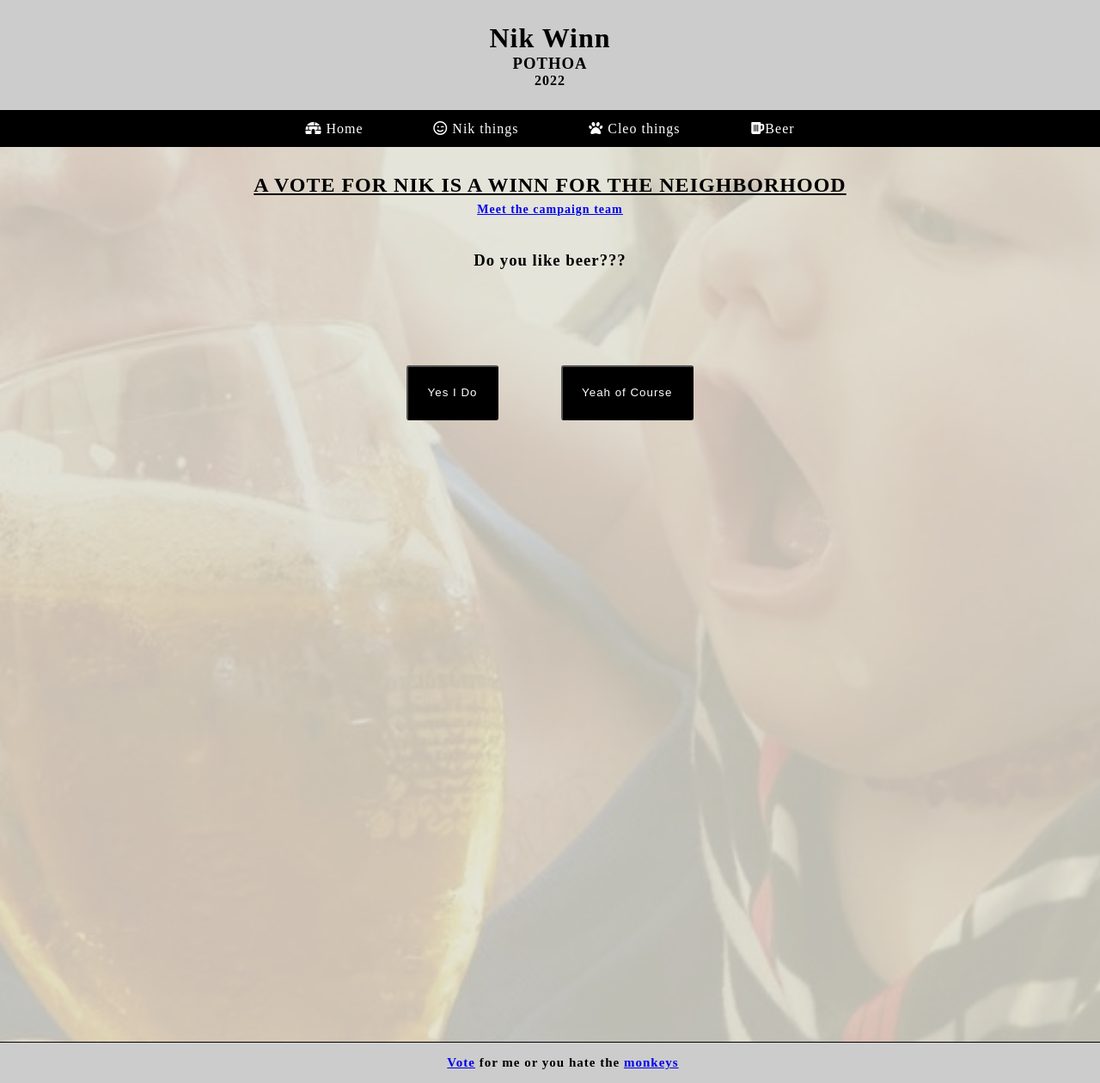
After one commit to pchapl1/winn22v2, a PHP site: page /beer.html in a window 1280 px wide. The commit adds this page. Shown: the whole page at 86% size. Run offline with PHP 8.4, Linux system fonts and the light colour scheme; some libraries are stand-ins or nearby versions.

Commit message:
hopefully finished site

```diff
--- /dev/null
+++ b/beer.html
@@ -0,0 +1,40 @@
+<!DOCTYPE html>
+<html lang="en">
+<head>
+    <meta charset="UTF-8">
+    <meta http-equiv="X-UA-Compatible" content="IE=edge">
+    <meta name="viewport" content="width=device-width, initial-scale=1.0">
+    <title>Nik Winn</title>
+    <link rel="stylesheet" href="static/style.css">
+    <script
+    src="https://code.jquery.com/jquery-3.3.1.js"
+    integrity="sha256-2Kok7MbOyxpgUVvAk/HJ2jigOSYS2auK4Pfzbm7uH60="
+    crossorigin="anonymous">
+    </script>
+    <script>
+    $(function(){
+    $("#header").load("header.html");
+    $("#nav").load("nav.html");
+    $("#footer").load("footer.html");
+    });
+    </script>
+</head>
+<body>
+    <div id="header"></div>
+    <main>
+        <div id="nav"></div>
+        <div class="bg">
+            <img src="img/nik-as-a-baby.jpg" alt="">
+        </div>
+        <div class="beer-main">
+            <h3 class="beer-title">Do you like beer???</h3>
+
+        </div>
+        <div class="beer-main-child">
+            <a href="home.html"><button>Yes I Do</button></a>
+            <a href="home.html"><button>Yeah of Course</button></a>
+        </div>
+    </main>
+
+    <div id="footer"></div>
+</body>
--- a/home.html
+++ b/home.html
@@ -31,7 +31,7 @@
             <div class="hwrap"><div class="hmove">
                 <div class="hitem">You can't spell loser with #Winn</div>
                 <div class="hitem">Vote Nik, let's #Winn this together </div>
-                <div class="hitem">"Just #Winn baby #Winn" -Al Davis - Oakland Raiders owner</div>
+                <div style="margin-right: 155px;" class="hitem">"Just #Winn baby #Winn" -Al Davis - Oakland Raiders owner</div>
                 <div class="hitem">Winners gonna #Winn</div>
                 <div class="hitem">A quitter never wins and a #Winn never quits! - Napoleon Bonaparte</div>
               </div></div>
--- a/nav.html
+++ b/nav.html
@@ -11,8 +11,8 @@
     <nav class="nav-bar">
         <a href="home.html"><i class="fas fa-igloo"></i>  Home</a>
         <a href="nik-page.html"><i class="far fa-smile-wink"></i>  Nik things</a>
-        <a href=""><i class="fas fa-paw"></i> Cleo things</a>
-        <a href=""><i class="fas fa-beer"></i>Beer</a>
+        <a href="cleo-things.html"><i class="fas fa-paw"></i> Cleo things</a>
+        <a href="beer.html"><i class="fas fa-beer"></i>Beer</a>
     </nav>
     <div class="slogan">
         <h2>A VOTE FOR NIK IS A WINN FOR THE NEIGHBORHOOD</h2>
--- a/static/style.css
+++ b/static/style.css
@@ -113,6 +113,13 @@ nav a{
     text-align: center;
     /* width: 80%; */
 }
+
+.container a{
+
+    text-align: center;
+    font-size: 14px;
+    /* width: 80%; */
+}
 .confusion{
     margin: 3%;
 }
@@ -205,6 +212,7 @@ footer {
     text-align: center;
     white-space: nowrap;
     font-weight: 700;
+
   }
 
   /* (D) ANIMATION - MOVE ITEMS FROM RIGHT TO LEFT */
@@ -213,8 +221,41 @@ footer {
     0% { transform: translate3d(100%, 0, 0); }
     100% { transform: translate3d(-600%, 0, 0); }
   }
-  .hmove { animation: tickerh linear 40s infinite; }
+  .hmove { animation: tickerh linear 30s infinite; }
   /* .hmove:hover { animation-play-state: paused; } */
+
+
+.cleo-main {
+    display: flex;
+    justify-content: center;
+    font-size: x-large;
+    margin-top: 100px;
+}
+
+.beer-main {
+    display: block;
+    text-align: center;
+
+}
+
+.beer-main-child {
+    text-align: center;
+    margin: 6%;
+}
+
+.beer-main-child a button{
+
+    background-color: black;
+    color: white;
+    text-decoration: none;
+    padding: 2%;
+    margin: 3%;
+    border-radius: 3px;
+}
+
+.beer-main-child a button:hover{
+    box-shadow: 0 12px 16px 0 rgba(0,0,0,0.24), 0 17px 50px 0 rgba(0,0,0,0.19) ;
+}
 
 @media(max-width:650px) {
     /* .nav-bar {
```
Also changed, not shown: cleo-things.html (added, +38 -0 lines).
